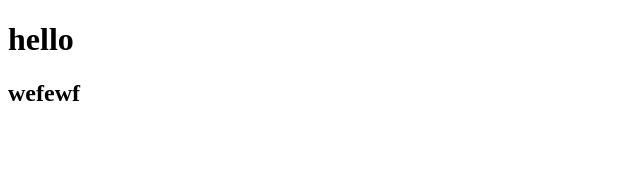
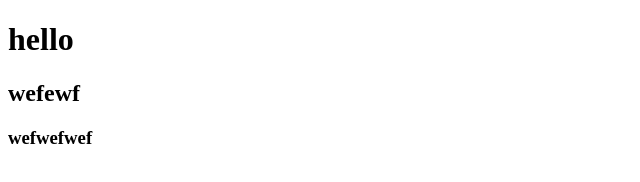
Before and after one commit to MaksymRudyk/test, a plain HTML site: page index.html in a window 1280 px wide. Shown: the whole page, without its empty margins (0-640 px from the left). Drawn offline with Linux system fonts and the light colour scheme.

Commit message:
new commit 2 webstorm

```diff
--- a/index.html
+++ b/index.html
@@ -10,5 +10,6 @@
 <body>
 <h1>hello</h1>
 <h2>wefewf</h2>
+<h3>wefwefwef</h3>
 </body>
 </html>
```
